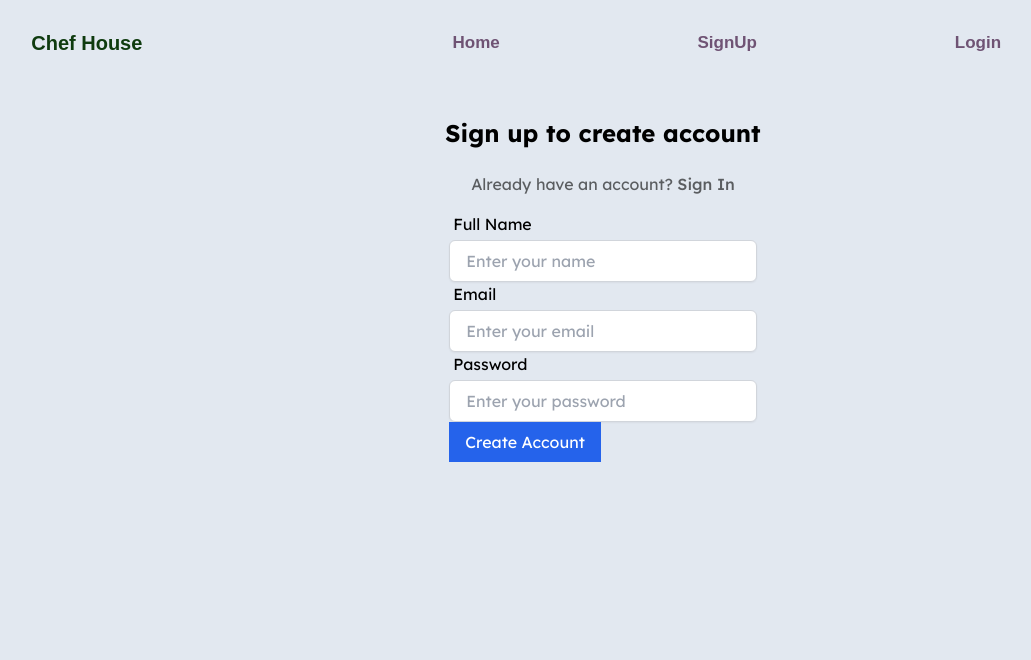
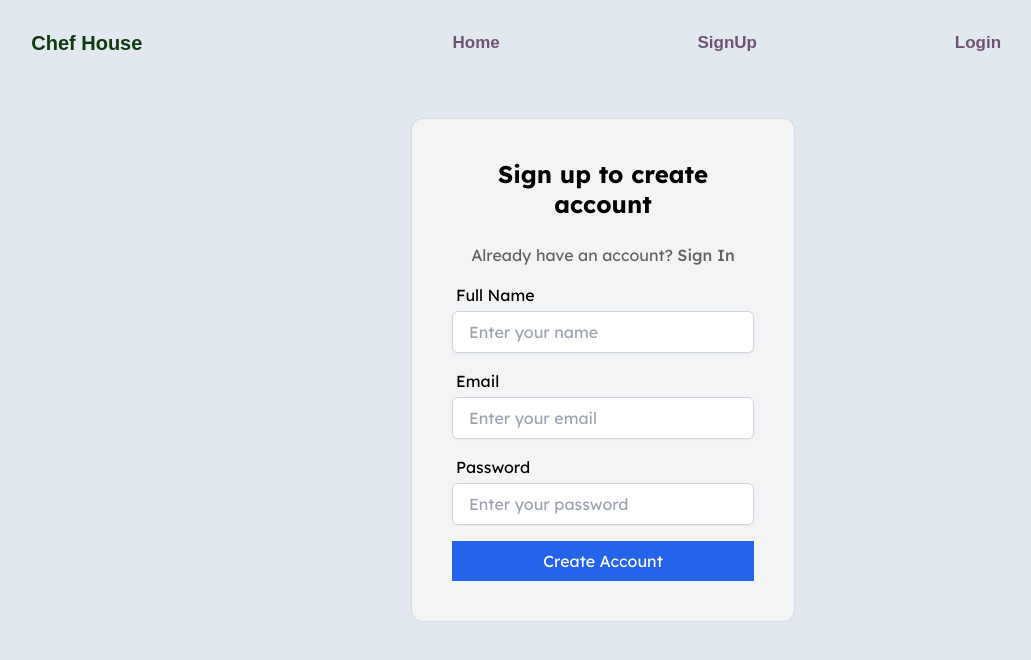
Before and after one commit to MohidShahid/cms-appwrite, a React (Vite) app: page /login in a window 1280 px wide. Both pictures are taken after a click on the item "SignUp". Shown: the top 660 px of the page, without its empty margins (37-1068 px from the left). Built offline with nearby package versions, Linux system fonts and the light colour scheme; no server answers.

Commit message:
authSlice.js bug Fixed

```diff
--- a/src/Components/Login.jsx
+++ b/src/Components/Login.jsx
@@ -3,7 +3,7 @@ import {Button , Input } from './Index/index'
 import { Link , useNavigate } from 'react-router-dom'
 import { useForm } from 'react-hook-form'
 import authService from '../appwrite/auth'
-import { useDispatch } from 'react-redux'
+import { useDispatch , useSelector} from 'react-redux'
 import {login as AuthLogin} from '../store/authSlice'
 
 
@@ -18,8 +18,10 @@ function Login() {
       const session = await authService.login(data)
       if(session){
         const userData = await authService.getCurrentUser();
+        console.log(userData)
         if(userData){
               dispatch(AuthLogin(userData))
+              console.log(dispatch(AuthLogin(userData)))
               navigate('/')
         }
       }
@@ -28,6 +30,9 @@ function Login() {
   setErrors(error.message)
   }
   }
+
+  const userD = useSelector((state) => console.log(state.auth));
+  console.log(userD);
   return (
     <div
     className='flex items-center justify-center w-full'
--- a/src/Components/signupComponent.jsx
+++ b/src/Components/signupComponent.jsx
@@ -29,7 +29,7 @@ function SignupComponent() {
 
   return (
     <div className="signup flex items-center justify-center w-full h-auto py-8 px-8 ">
-      <div className="signup-container w-96 flex items-center justify-center flex-col gap-4">
+      <div className="signup-container w-96 flex items-center justify-center flex-col gap-4 mx-auto max-w-lg bg-gray-100 rounded-xl p-10 border border-black/10">
       <h2 className="text-center text-2xl font-bold leading-tight">
         Sign up to create account
       </h2>
@@ -44,7 +44,7 @@ function SignupComponent() {
       </p>
       {error && <p className="text-blue-400">{error}</p>}
 
-      <form onSubmit={handleSubmit(handleAccount)}>
+      <form className="flex flex-col gap-4" onSubmit={handleSubmit(handleAccount)}>
       <Input
         label="Full Name"
         className="w-full px-4 py-2 border border-gray-300 rounded-md shadow-sm focus:outline-none focus:ring-2 focus:ring-blue-500 focus:border-transparent"
--- a/src/store/authSlice.js
+++ b/src/store/authSlice.js
@@ -12,7 +12,7 @@ const authSlice = createSlice({
     reducers : {
         login : (state, action)=>{
             state.status = true;
-            state.userData = action.payload.userData;
+            state.userData = action.payload;
         },
         logout : (state ) => {
             state.status = false ;
```
